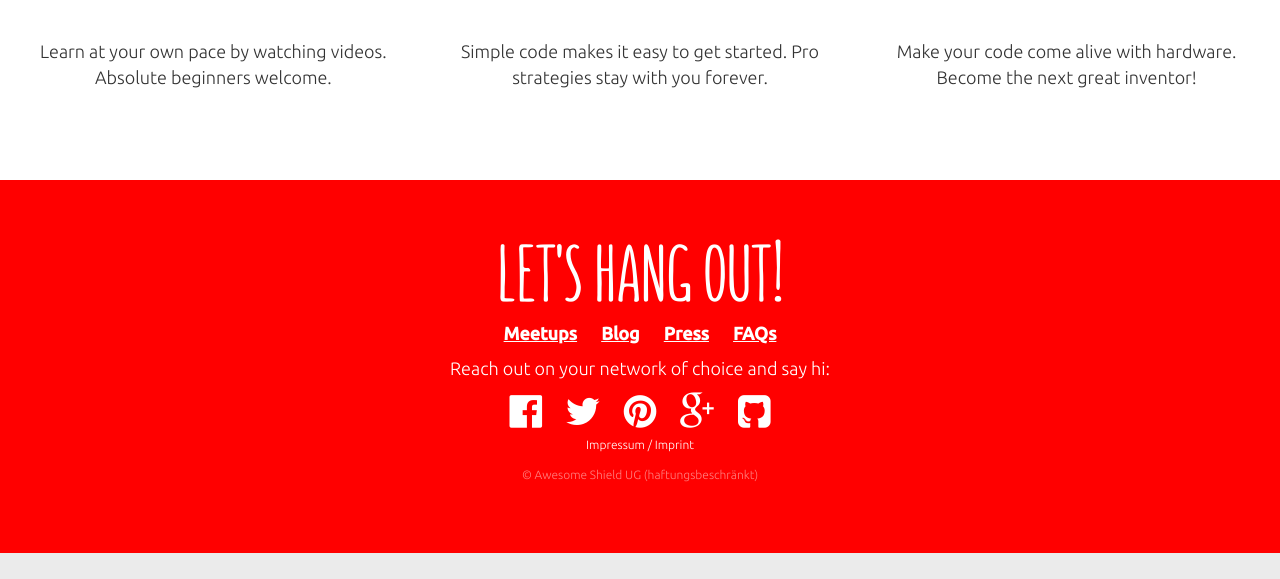
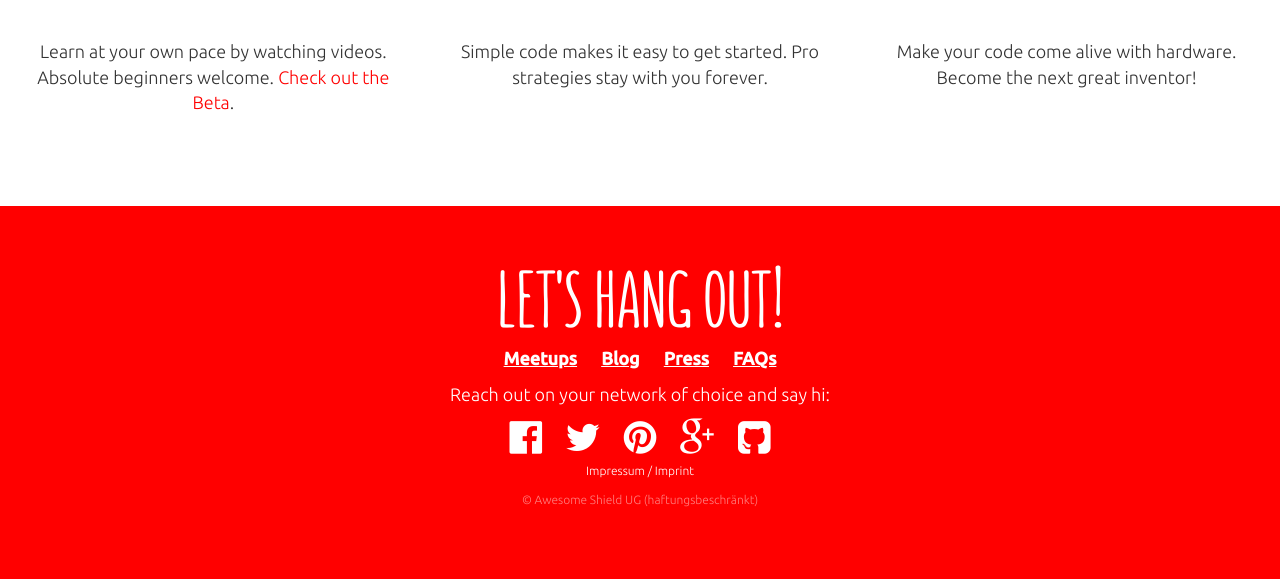
Before and after one commit to awesomeshield/awesomeshield.com, a PHP site: page / in a window 1280 px wide. Shown: the part 1302-1881 px from the top of the page. Before the commit the page ends 1855 px from the top, so only its background shows below. Run offline with PHP 8.4, Linux system fonts and the light colour scheme; some libraries are stand-ins or nearby versions.

Commit message:
link to learn beta

```diff
--- a/css/screen.css
+++ b/css/screen.css
@@ -57,7 +57,11 @@ h3 {
 p {
 	font-size: 18px;
 }
-
+a,
+a:hover,
+a:focus {
+	color: #FF0000;
+}
 /*
 CORE CONTAINERS
 */
--- a/index.html
+++ b/index.html
@@ -58,7 +58,7 @@
 					<div class="col-sm-4">
 						<h3>1. Learning</h3>
 						<div class="product-example" style="background-image: url(/img/awesome-shield-learn.png);"></div>
-						<p>Learn at your own pace by watching videos. <br>Absolute beginners welcome.</p>
+						<p>Learn at your own pace by watching videos. <br>Absolute beginners welcome. <a href="http://learn.awesomeshield.com">Check out the Beta</a>.</p>
 					</div>
 					<div class="col-sm-4">
 						<h3>2. Coding</h3>
```
